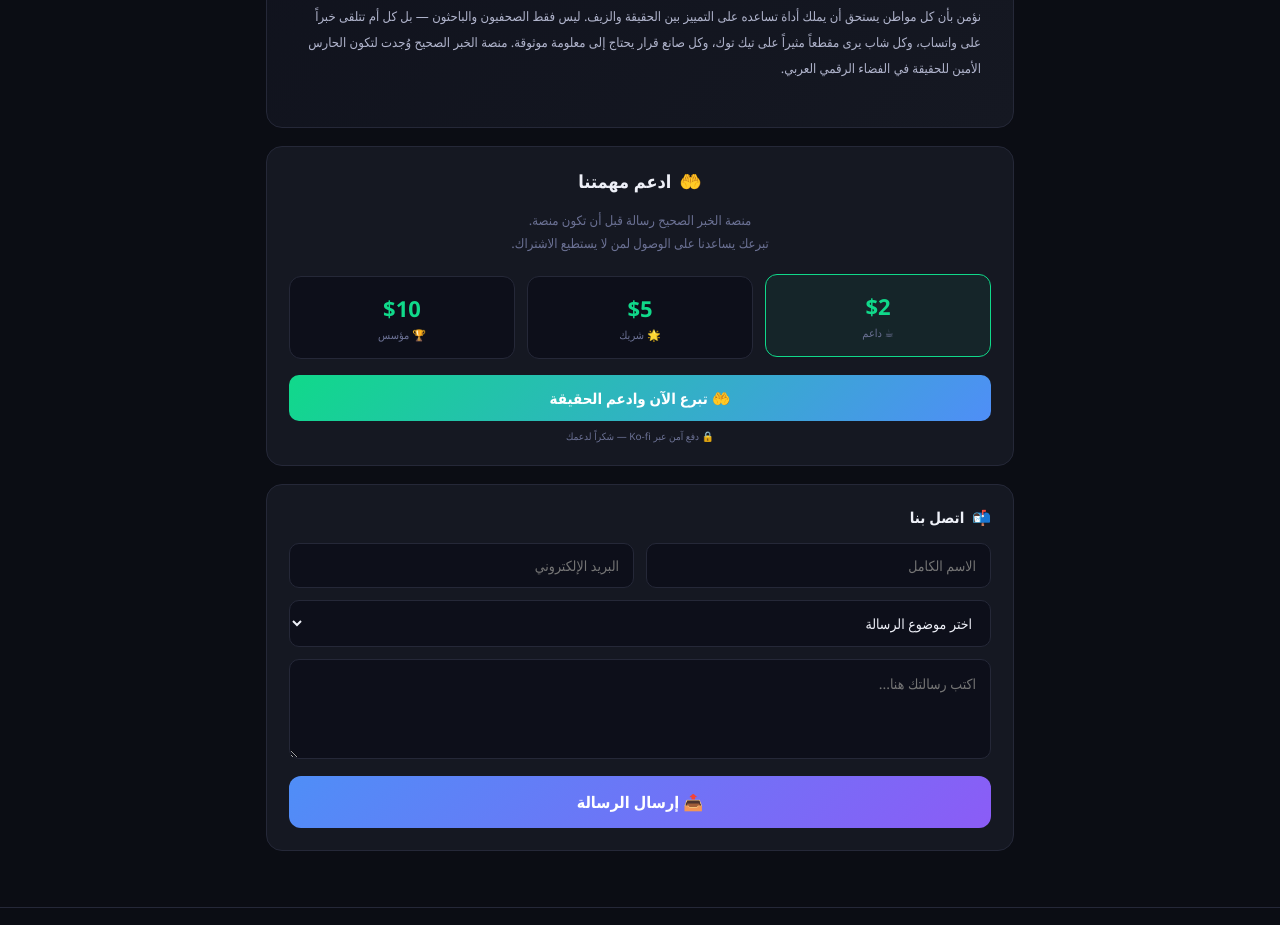
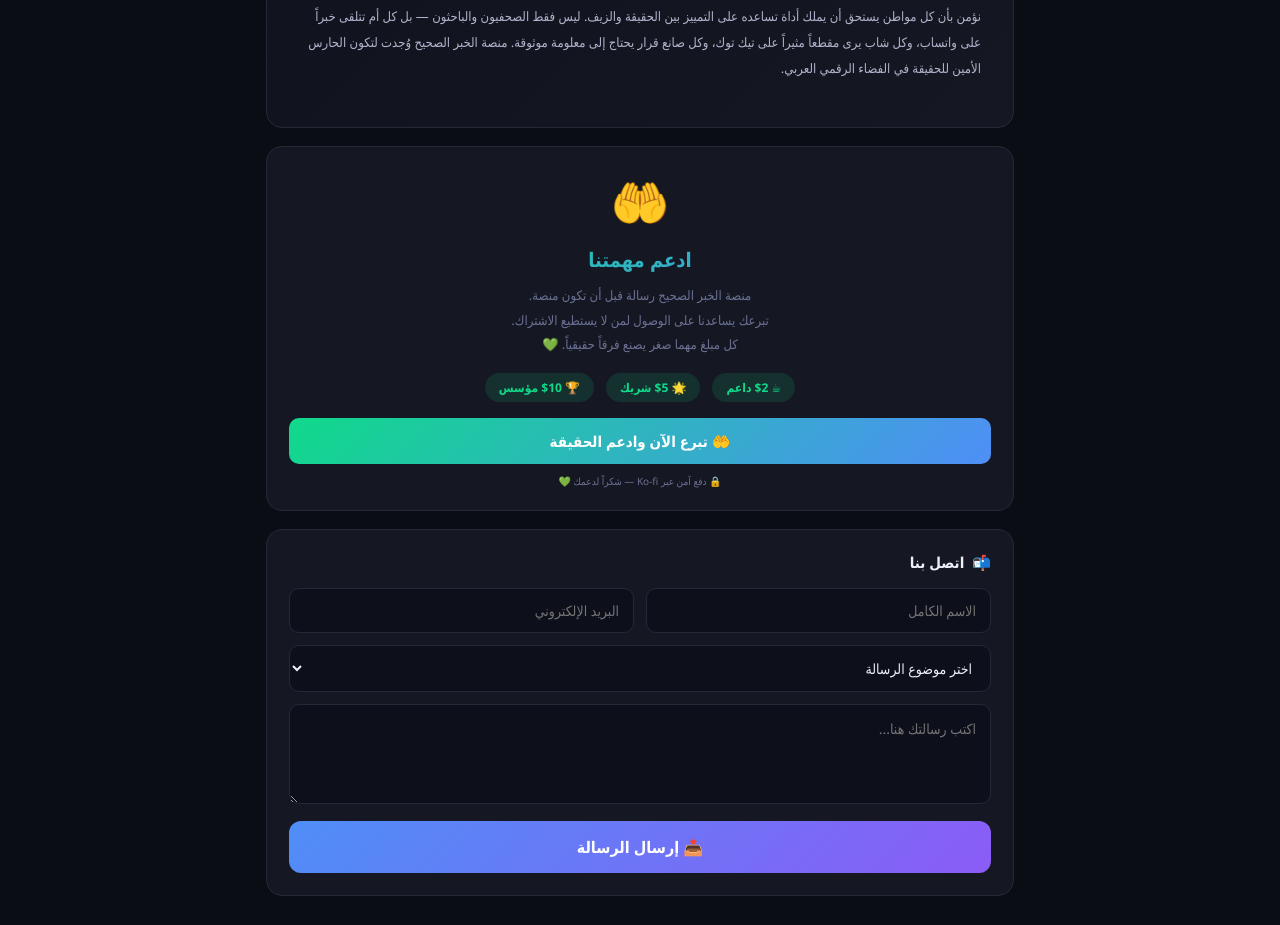
Before and after one commit to Ahas2020/alkhabarsahih, a plain HTML site: page index.html in a window 1280 px wide. Shown: the part 2333-3258 px from the top of the page. Drawn offline with nearby package versions, Linux system fonts and the light colour scheme.

Commit message:
improve donation section

```diff
--- a/index.html
+++ b/index.html
@@ -496,22 +496,21 @@ footer{text-align:center;padding:20px;color:var(--muted);font-size:11px;border-t
   </div>
 
   <!-- ═══ التبرع ═══ -->
-  <div class="card" id="donationSection">
-    <div class="card-title" style="justify-content:center;font-size:18px">🤲 <span>ادعم مهمتنا</span></div>
-    <p style="text-align:center;font-size:13px;color:var(--muted);margin-bottom:20px;line-height:1.8">منصة الخبر الصحيح رسالة قبل أن تكون منصة.<br>تبرعك يساعدنا على الوصول لمن لا يستطيع الاشتراك.</p>
-    <div class="donation-grid" id="donationGrid">
-      <div class="donation-box selected" onclick="selectDonation(this,'d1','https://ko-fi.com/summary/e30f8e0c-fe8f-4c59-9f34-7e5161caaa86')">
-        <div class="donation-amt">$2</div><div class="donation-label">☕ داعم</div>
-      </div>
-      <div class="donation-box" onclick="selectDonation(this,'d2','https://ko-fi.com/summary/39884980-55a9-4ff3-9508-710f3e6a22f2')">
-        <div class="donation-amt">$5</div><div class="donation-label">🌟 شريك</div>
-      </div>
-      <div class="donation-box" onclick="selectDonation(this,'d3','https://ko-fi.com/summary/fac719e3-78ee-4e66-a6c2-e233047bcfc9')">
-        <div class="donation-amt">$10</div><div class="donation-label">🏆 مؤسس</div>
-      </div>
+  <div class="card" id="donationSection" style="text-align:center">
+    <div style="font-size:48px;margin-bottom:12px">🤲</div>
+    <div style="font-size:20px;font-weight:900;margin-bottom:10px;background:linear-gradient(135deg,var(--green),var(--accent));-webkit-background-clip:text;-webkit-text-fill-color:transparent">ادعم مهمتنا</div>
+    <p style="font-size:13px;color:var(--muted);margin-bottom:8px;line-height:1.9">
+      منصة الخبر الصحيح رسالة قبل أن تكون منصة.<br>
+      تبرعك يساعدنا على الوصول لمن لا يستطيع الاشتراك.<br>
+      كل مبلغ مهما صغر يصنع فرقاً حقيقياً. 💚
+    </p>
+    <div style="display:flex;gap:12px;justify-content:center;margin:16px 0;flex-wrap:wrap">
+      <span style="background:#10d98a20;color:var(--green);padding:6px 14px;border-radius:99px;font-size:12px;font-weight:700">☕ $2 داعم</span>
+      <span style="background:#10d98a20;color:var(--green);padding:6px 14px;border-radius:99px;font-size:12px;font-weight:700">🌟 $5 شريك</span>
+      <span style="background:#10d98a20;color:var(--green);padding:6px 14px;border-radius:99px;font-size:12px;font-weight:700">🏆 $10 مؤسس</span>
     </div>
-    <button class="donation-btn" id="donateBtn" onclick="donate()">🤲 تبرع الآن وادعم الحقيقة</button>
-    <p style="text-align:center;font-size:10px;color:var(--muted);margin-top:8px">🔒 دفع آمن عبر Ko-fi — شكراً لدعمك</p>
+    <button class="donation-btn" onclick="donate()">🤲 تبرع الآن وادعم الحقيقة</button>
+    <p style="font-size:10px;color:var(--muted);margin-top:10px">🔒 دفع آمن عبر Ko-fi — شكراً لدعمك 💚</p>
   </div>
 
   <!-- ═══ اتصل بنا ═══ -->
```
